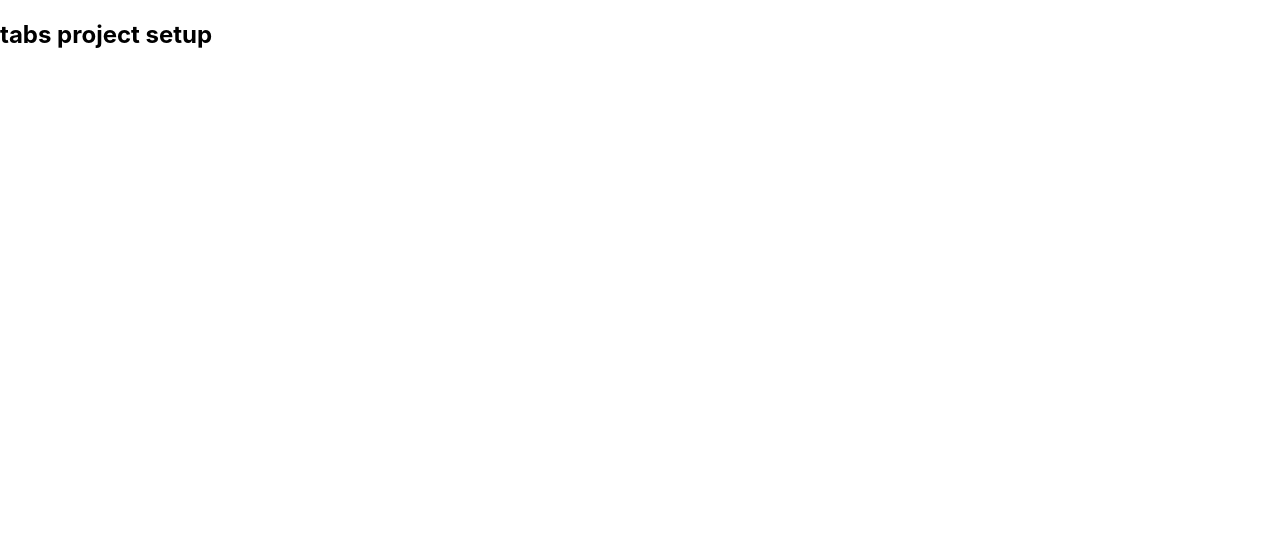
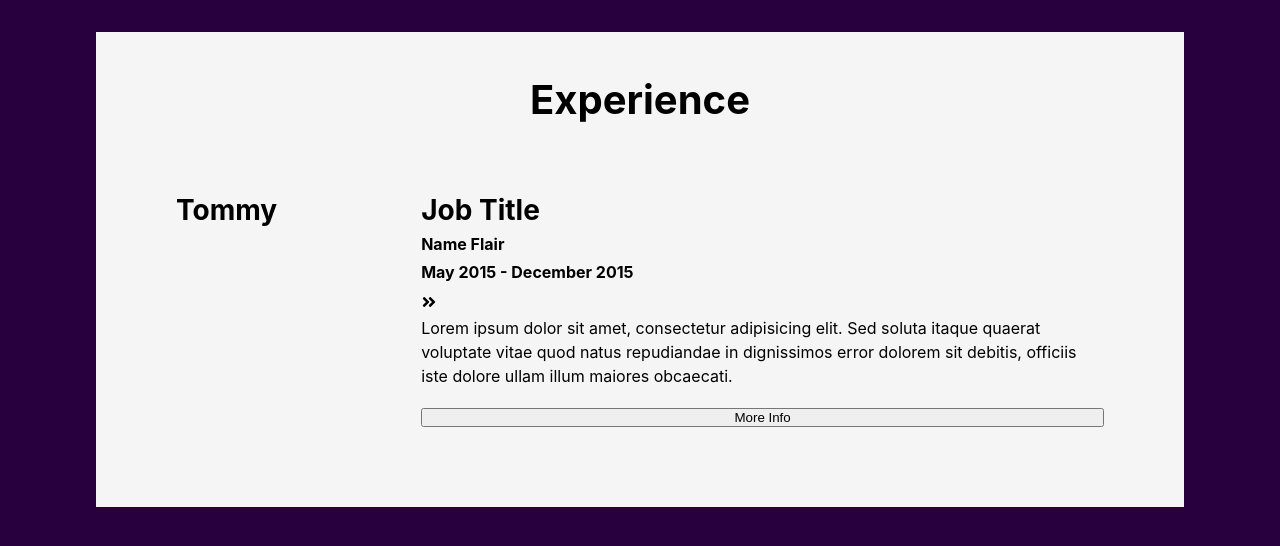
Before and after one commit to NathanJReidy/react-project-tabs, a React (Create React App) app: page / in a window 1280 px wide. Shown: the top 546 px of the page. Built offline with nearby package versions, Linux system fonts and the light colour scheme.

Commit message:
Css changes

```diff
--- a/src/App.js
+++ b/src/App.js
@@ -4,7 +4,33 @@ import { FaAngleDoubleRight } from "react-icons/fa";
 const url = "https://course-api.com/react-tabs-project";
 
 function App() {
-  return <h2>tabs project setup</h2>;
+  return (
+    <main>
+      <section>
+        <h2 className="title">Experience</h2>
+        <div className="container">
+          <div className="tabsContainer">
+            <h3 className="tabsName">Tommy</h3>
+          </div>
+          <div className="resume">
+            <h3>Job Title</h3>
+            <h4>Name Flair</h4>
+            <h4>May 2015 - December 2015</h4>
+            <div className="dutiesContainer">
+              <FaAngleDoubleRight />
+              <p>
+                Lorem ipsum dolor sit amet, consectetur adipisicing elit. Sed
+                soluta itaque quaerat voluptate vitae quod natus repudiandae in
+                dignissimos error dolorem sit debitis, officiis iste dolore
+                ullam illum maiores obcaecati.
+              </p>
+            </div>
+            <button>More Info</button>
+          </div>
+        </div>
+      </section>
+    </main>
+  );
 }
 
 export default App;
--- a/src/index.css
+++ b/src/index.css
@@ -1,13 +1,117 @@
+/*
+===============
+Global Styles
+===============
+*/
+
+*,
+::after,
+::before {
+  margin: 0;
+  padding: 0;
+  box-sizing: border-box;
+}
 body {
-  margin: 0;
-  font-family: -apple-system, BlinkMacSystemFont, "Segoe UI", "Roboto", "Oxygen",
-    "Ubuntu", "Cantarell", "Fira Sans", "Droid Sans", "Helvetica Neue",
-    sans-serif;
-  -webkit-font-smoothing: antialiased;
-  -moz-osx-font-smoothing: grayscale;
+  font-family: -apple-system, BlinkMacSystemFont, "Segoe UI", Roboto, Oxygen,
+    Ubuntu, Cantarell, "Open Sans", "Helvetica Neue", sans-serif;
+  background: rgb(41, 0, 61);
+  line-height: 1.5;
+  font-size: 0.875rem;
 }
 
-code {
-  font-family: source-code-pro, Menlo, Monaco, Consolas, "Courier New",
-    monospace;
+ul {
+  list-style-type: none;
 }
+a {
+  text-decoration: none;
+}
+h1,
+h2,
+h3,
+h4 {
+  letter-spacing: var(--spacing);
+  text-transform: capitalize;
+  line-height: 1.25;
+  margin-bottom: 0.75rem;
+}
+h1 {
+  font-size: 3rem;
+}
+h2 {
+  font-size: 2rem;
+}
+h3 {
+  font-size: 1.25rem;
+}
+h4 {
+  font-size: 0.875rem;
+}
+p {
+  margin-bottom: 1.25rem;
+  color: var(--clr-grey-5);
+}
+@media screen and (min-width: 800px) {
+  h1 {
+    font-size: 4rem;
+  }
+  h2 {
+    font-size: 2.5rem;
+  }
+  h3 {
+    font-size: 1.75rem;
+  }
+  h4 {
+    font-size: 1rem;
+  }
+  body {
+    font-size: 1rem;
+  }
+  h1,
+  h2,
+  h3,
+  h4 {
+    line-height: 1;
+  }
+}
+
+main {
+  display: flex;
+  flex-direction: row;
+  height: 100%;
+  width: 100%;
+  justify-content: center;
+  align-content: center;
+}
+
+section {
+  display: flex;
+  flex-direction: column;
+  height: 100%;
+  width: 85%;
+  margin-top: 2rem;
+  margin-bottom: 5rem;
+  background: whitesmoke;
+  padding: 3rem;
+  align-items: center;
+}
+
+.container {
+  display: flex;
+  flex-direction: row;
+  margin-top: 2rem;
+  width: 100%;
+}
+
+.tabsContainer {
+  display: flex;
+  flex-direction: column;
+  padding: 2rem;
+  margin-right: 5rem;
+}
+
+.resume {
+  display: flex;
+  flex-direction: column;
+  width: 100%;
+  padding: 2rem;
+}
```
